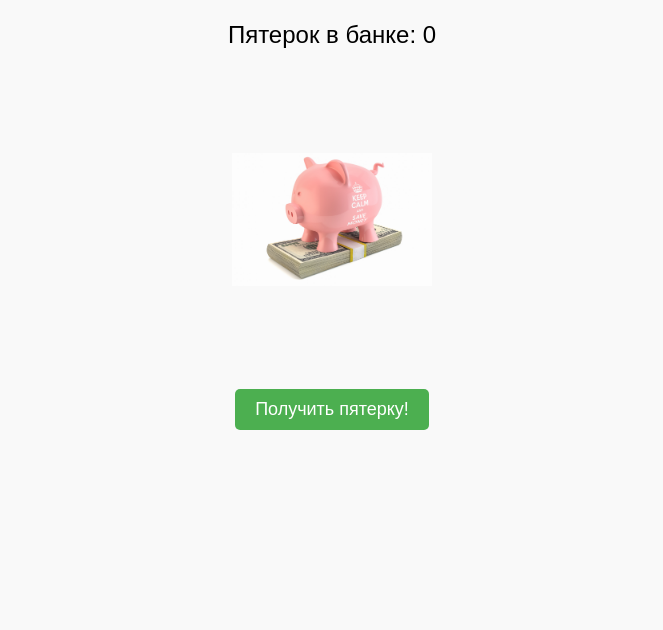
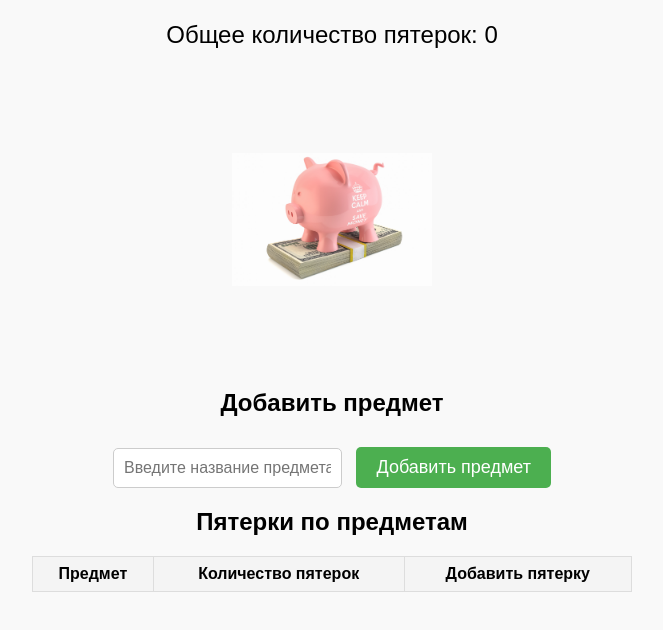
Before and after one commit to damaloonazhret/collectionOfFives, a plain HTML site: page index.html in a window 1280 px wide. Shown: the part 90-720 px from the top of the page, without its empty margins (308-971 px from the left). Drawn offline with Linux system fonts and the light colour scheme.

Commit message:
feat: усложнение интерфейса

```diff
--- a/index.css
+++ b/index.css
@@ -47,8 +47,34 @@ button {
     font-size: 18px;
     border-radius: 5px;
     cursor: pointer;
+    margin-top: 10px;
 }
 
 button:hover {
     background-color: #45a049;
 }
+
+input {
+    padding: 10px;
+    font-size: 16px;
+    border: 1px solid #ccc;
+    border-radius: 5px;
+    margin-right: 10px;
+}
+
+table {
+    margin: 20px auto;
+    border-collapse: collapse;
+    width: 80%;
+    max-width: 600px;
+}
+
+table th, table td {
+    border: 1px solid #ddd;
+    padding: 8px;
+    text-align: center;
+}
+
+table th {
+    background-color: #f4f4f4;
+}
--- a/index.html
+++ b/index.html
@@ -9,9 +9,26 @@
 <body>
 <div class="container">
     <h1>Копилка пятерок</h1>
-    <p class="score">Пятерок в банке: <span id="score">0</span></p>
+    <p class="score">Общее количество пятерок: <span id="total-score">0</span></p>
     <div class="jar"></div>
-    <button onclick="addFive()">Получить пятерку!</button>
+
+    <h2>Добавить предмет</h2>
+    <input type="text" id="subject-input" placeholder="Введите название предмета">
+    <button onclick="addSubject()">Добавить предмет</button>
+
+    <h2>Пятерки по предметам</h2>
+    <div class="subjects-container">
+        <table id="subjects-table">
+            <thead>
+            <tr>
+                <th>Предмет</th>
+                <th>Количество пятерок</th>
+                <th>Добавить пятерку</th>
+            </tr>
+            </thead>
+            <tbody id="subjects-body"></tbody>
+        </table>
+    </div>
 </div>
 <script src="index.js"></script>
 </body>
--- a/index.js
+++ b/index.js
@@ -1,24 +1,71 @@
-let score = localStorage.getItem('score') ? parseInt(localStorage.getItem('score')) : 0;
-document.getElementById('score').textContent = score;
+let subjects = JSON.parse(localStorage.getItem('subjects')) || {};
 
-const audio = new Audio('https://www.fesliyanstudios.com/play-mp3/7012');
+const sound = new Audio('https://www.fesliyanstudios.com/play-mp3/7012');
 
-function addFive() {
-    score++;
-    localStorage.setItem('score', score);
-    document.getElementById('score').textContent = score;
+function calculateTotalScore() {
+    let totalScore = 0;
+    for (const score of Object.values(subjects)) {
+        totalScore += score;
+    }
+    document.getElementById('total-score').textContent = totalScore;
+}
 
-    const jar = document.querySelector('.jar');
-    const fallingFive = document.createElement('div');
-    fallingFive.classList.add('falling-5');
-    fallingFive.textContent = '5';
-    fallingFive.style.left = Math.random() * 150 + 'px'; // Рандомное положение
-    jar.appendChild(fallingFive);
+function addSubject() {
+    const subjectInput = document.getElementById('subject-input');
+    const subjectName = subjectInput.value.trim();
 
-    setTimeout(() => {
-        fallingFive.remove();
-    }, 2000);
+    if (subjectName === '') {
+        alert('Введите название предмета!');
+        return;
+    }
 
-    audio.currentTime = 0;
-    audio.play();
+    if (subjects[subjectName]) {
+        alert('Такой предмет уже существует!');
+        return;
+    }
+
+    subjects[subjectName] = 0;
+    localStorage.setItem('subjects', JSON.stringify(subjects));
+    subjectInput.value = '';
+    renderSubjects();
+    calculateTotalScore();
 }
+
+function addSubjectFive(subject) {
+    subjects[subject]++;
+    localStorage.setItem('subjects', JSON.stringify(subjects));
+    renderSubjects();
+    calculateTotalScore();
+
+    sound.currentTime = 0;
+    sound.play();
+}
+
+function renderSubjects() {
+    const subjectsBody = document.getElementById('subjects-body');
+    subjectsBody.innerHTML = '';
+
+    for (const [subject, score] of Object.entries(subjects)) {
+        const row = document.createElement('tr');
+
+        const subjectCell = document.createElement('td');
+        subjectCell.textContent = subject;
+
+        const scoreCell = document.createElement('td');
+        scoreCell.textContent = score;
+
+        const actionCell = document.createElement('td');
+        const addButton = document.createElement('button');
+        addButton.textContent = 'Добавить пятерку';
+        addButton.onclick = () => addSubjectFive(subject);
+        actionCell.appendChild(addButton);
+
+        row.appendChild(subjectCell);
+        row.appendChild(scoreCell);
+        row.appendChild(actionCell);
+        subjectsBody.appendChild(row);
+    }
+}
+
+renderSubjects();
+calculateTotalScore();
```
